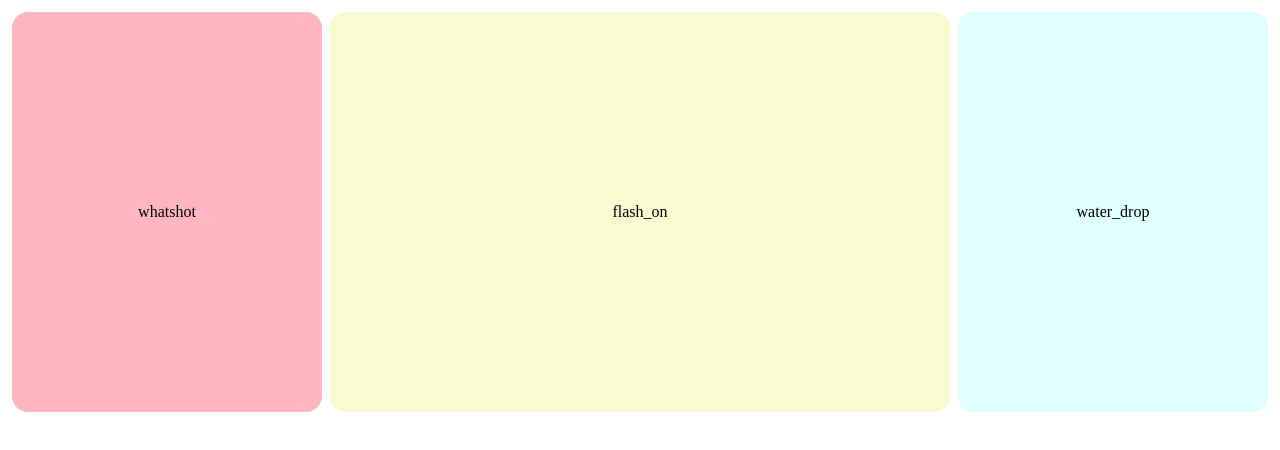
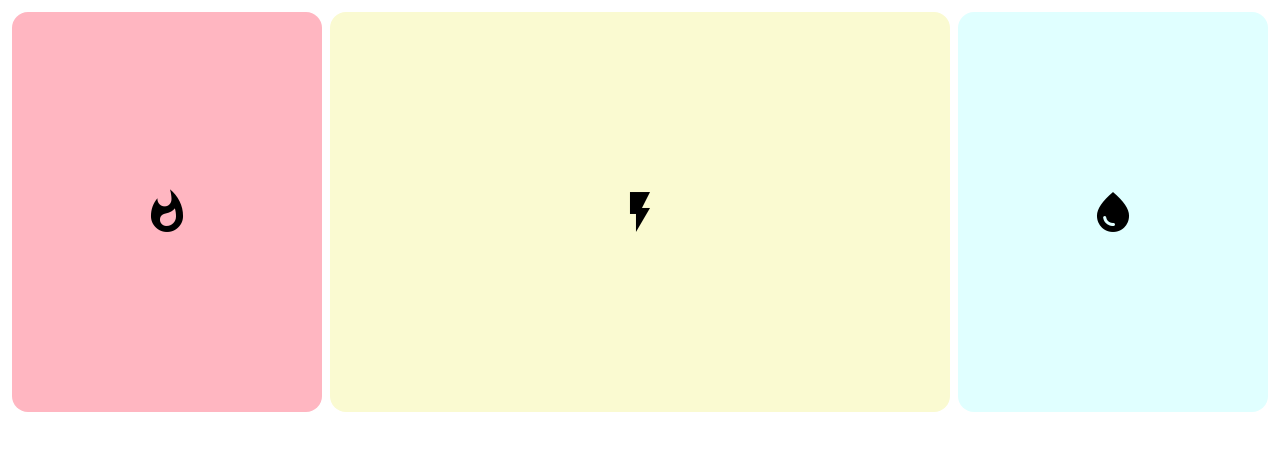
Before and after one commit to shermyliu/dc-web-design-02, a plain HTML site: page index.html in a window 1280 px wide. Drawn offline with Linux system fonts and the light colour scheme.

Commit message:
Update style.css

```diff
--- a/style.css
+++ b/style.css
@@ -1,8 +1,14 @@
 @charset "utf-8";
+@import url("https://fonts.googleapis.com/icon?family=Material+Icons");
 
 .container {
     height: 400px;
     display: flex;
+}
+
+.material-icons-outlined {
+    font-family: 'Material Icons';
+    font-size: 48px;
 }
 
 .box-1 {
```
